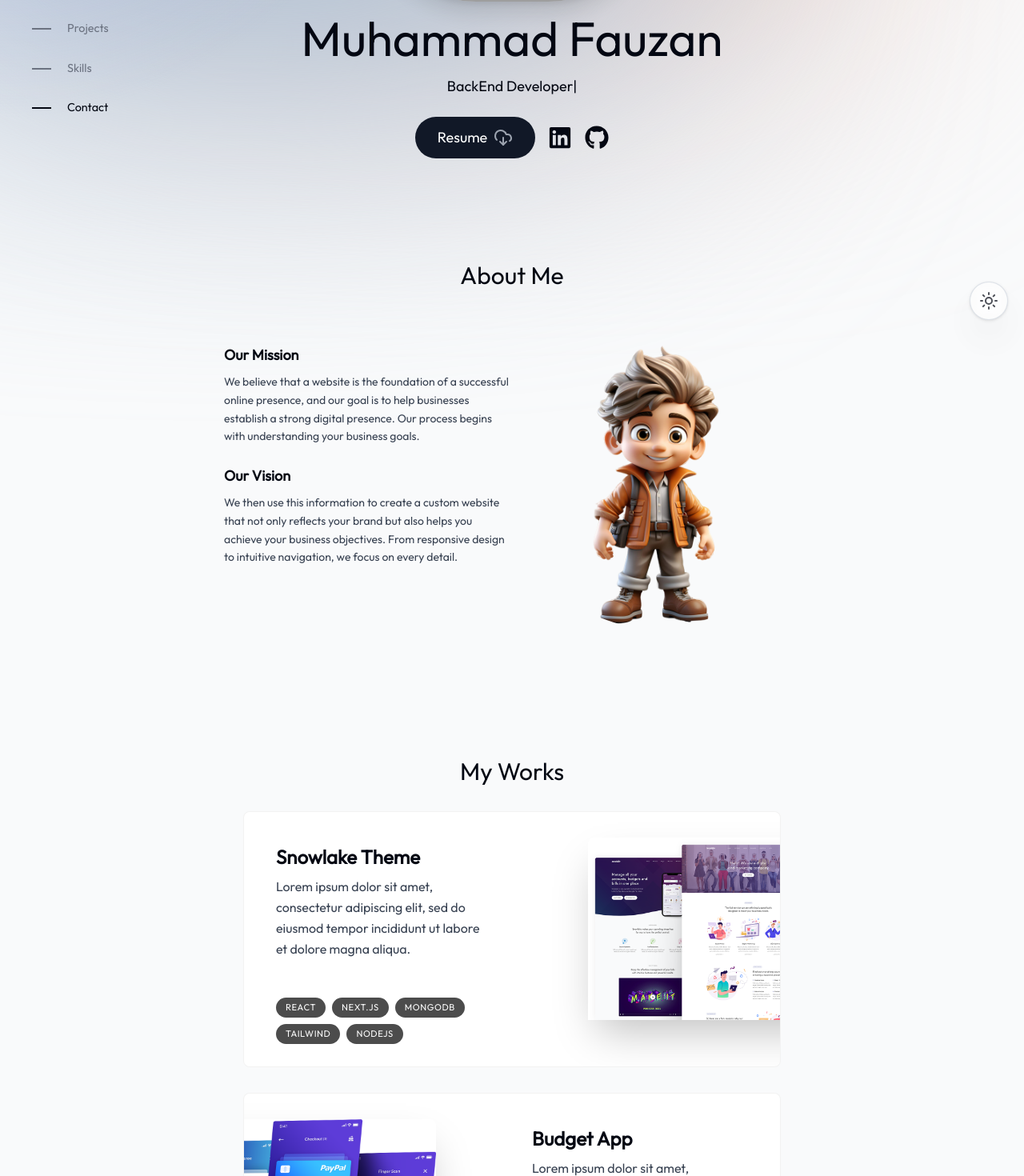
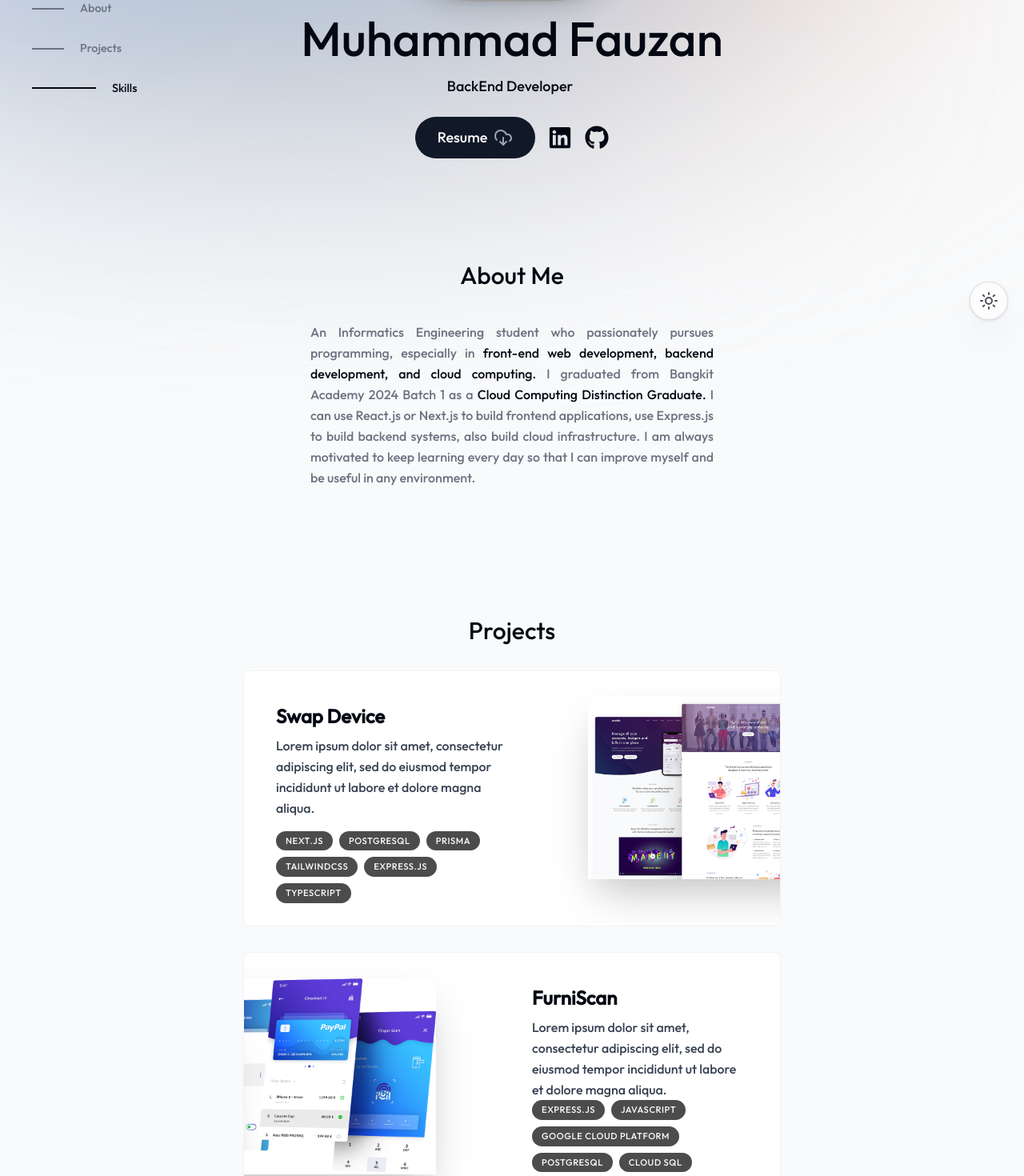
Before and after one commit to muhammadfauzanis/portfolio-v1, a Next.js app: page / in a window 1280 px wide. Shown: the part 380-1850 px from the top of the page at 80% size. Built offline with nearby package versions, Linux system fonts and the light colour scheme; grey boxes are pictures that could not be loaded.

Commit message:
fix bug, completed about section

```diff
--- a/src/app/layout.tsx
+++ b/src/app/layout.tsx
@@ -8,7 +8,7 @@ import Navbar from '@/components/navbar';
 import CursorLight from '@/components/CursorLight';
 
 const outfit = Outfit({
-  weight: '400',
+  weight: '500',
   subsets: ['latin'],
   display: 'swap',
 });
--- a/src/app/page.tsx
+++ b/src/app/page.tsx
@@ -1,5 +1,4 @@
 import About from '@/components/about';
-import Contact from '@/components/contact';
 import Intro from '@/components/intro';
 import Projects from '@/components/projects';
 import Skills from '@/components/skills';
@@ -11,7 +10,6 @@ export default function Home() {
       <About />
       <Projects />
       <Skills />
-      <Contact />
     </main>
   );
 }
--- a/src/components/about.tsx
+++ b/src/components/about.tsx
@@ -1,14 +1,14 @@
-"use client";
+'use client';
 
-import React from "react";
-import Image from "next/image";
-import { motion } from "framer-motion";
-import SectionHeading from "./section-heading";
-import { Fade } from "react-awesome-reveal";
-import { useSectionInView } from "@/lib/useInView";
+import React from 'react';
+import Image from 'next/image';
+import { motion } from 'framer-motion';
+import SectionHeading from './section-heading';
+import { Fade } from 'react-awesome-reveal';
+import { useSectionInView } from '@/lib/useInView';
 
 export default function About() {
-  const { ref } = useSectionInView("#about");
+  const { ref } = useSectionInView('#about');
 
   return (
     <motion.section
@@ -20,59 +20,41 @@ export default function About() {
       id="about"
     >
       <div className="container mx-auto">
-      <Fade direction="up" delay={400} cascade damping={1e-1} triggerOnce={true}>
-        <SectionHeading>
-          About Me
-        </SectionHeading>
-      </Fade>
+        <Fade
+          direction="up"
+          delay={400}
+          cascade
+          damping={1e-1}
+          triggerOnce={true}
+        >
+          <SectionHeading>About Me</SectionHeading>
+        </Fade>
 
-
-        <div className="grid xl:grid-cols-2 lg:text-start">
-
-          <div className="flex-1">
-            {/* Content */}
-            <div className="text-lg mt-12 xl:mt-3">
-              <div className="flex justify-start flex-col">
-
-
-
-
-              <Fade direction="up" delay={400} cascade damping={1e-1} triggerOnce={true}>
-                <h3 className="font-bold mt-6">Our Mission</h3>
-              </Fade>
-              <Fade direction="up" delay={600} cascade damping={1e-1} triggerOnce={true}>
-                <p className="mt-2 leading-relaxed text-sm text-gray-700 dark:text-white/70">
-                We believe that a website is the foundation of a successful online presence, and our goal is to help businesses establish a strong digital presence. Our process begins with understanding your business goals.
-                </p>
-              </Fade>
-              <Fade direction="up" delay={800} cascade damping={1e-1} triggerOnce={true}>
-                <h3 className="font-bold mt-6">Our Vision</h3>
-              </Fade>
-              <Fade direction="up" delay={1000} cascade damping={1e-1} triggerOnce={true}>
-                  <p className="mt-2 leading-relaxed text-sm text-gray-700 dark:text-white/70">
-                  We then use this information to create a custom website that not only reflects your brand but also helps you achieve your business objectives. From responsive design to intuitive navigation, we focus on every detail.
-                  </p>
-              </Fade>
-
-
-
-              </div>
-            </div>
-          </div>
-          <div>
-          <Fade direction="right" delay={600} cascade damping={1e-1} triggerOnce={true}>
-          <Image
-              src="/about.png"
-              width="600"
-              height="600"
-              alt="portrait"
-              quality="100"
-              priority={true}
-              className="rounded-full mt-8 object-cover"
-            />
+        <div className="flex justify-center flex-col w-[70%] m-auto">
+          <Fade
+            direction="up"
+            delay={600}
+            cascade
+            damping={1e-1}
+            triggerOnce={true}
+          >
+            <p className="mt-2 leading-relaxed text-justify text-gray-500 dark:text-gray-500">
+              An Informatics Engineering student who passionately pursues
+              programming, especially in{' '}
+              <span className="text-gray-950 dark:text-gray-100 ">
+                front-end web development, backend development, and cloud
+                computing.
+              </span>{' '}
+              I graduated from Bangkit Academy 2024 Batch 1 as a{' '}
+              <span className="text-gray-950 dark:text-gray-100 ">
+                Cloud Computing Distinction Graduate.
+              </span>{' '}
+              I can use React.js or Next.js to build frontend applications, use
+              Express.js to build backend systems, also build cloud
+              infrastructure. I am always motivated to keep learning every day
+              so that I can improve myself and be useful in any environment.
+            </p>
           </Fade>
-
-          </div>
         </div>
       </div>
     </motion.section>
--- a/src/components/header.tsx
+++ b/src/components/header.tsx
@@ -30,9 +30,9 @@ export default function Header({ links }: HeaderProps) {
             >
               <NextLink
                 className={clsx(
-                  'flex w-full items-center justify-start gap-x-5  px-3 py-3 hover:text-gray-950 transition dark:text-gray-500 dark:hover:text-gray-300 group',
+                  'flex w-full items-center justify-start gap-x-5  px-3 py-3 hover:text-gray-950 transition dark:text-gray-500 dark:hover:text-gray-100 group',
                   {
-                    'text-gray-950 dark:text-gray-300 ':
+                    'text-gray-950 dark:text-gray-100 ':
                       activeSection === link.hash,
                     'text-gray-500 dark:text-gray-500 ':
                       activeSection !== link.hash,
@@ -46,9 +46,9 @@ export default function Header({ links }: HeaderProps) {
               >
                 <hr
                   className={clsx(
-                    'border-[1.5px] group-hover:border-gray-950 dark:border-gray-500 dark:group-hover:border-gray-300 w-6 group-hover:w-12 transition-all duration-300',
+                    'border-[1.5px] group-hover:border-gray-950 dark:border-gray-500 dark:group-hover:border-gray-100 w-10 group-hover:w-20 transition-all duration-500',
                     {
-                      ' border-gray-950 dark:border-gray-300 w-12':
+                      ' border-gray-950 dark:border-gray-100 w-20':
                         activeSection === link.hash,
                       ' border-gray-500 dark:border-gray-500':
                         activeSection !== link.hash,
@@ -59,7 +59,7 @@ export default function Header({ links }: HeaderProps) {
                 <p>{link.nameEng}</p>
                 {link.hash === activeSection && (
                   <motion.span
-                    className=" text-gray-950 dark:text-gray-300"
+                    className=" text-gray-950 dark:text-gray-100"
                     layoutId="activeSection"
                     transition={{
                       type: 'spring',
--- a/src/components/project-card.tsx
+++ b/src/components/project-card.tsx
@@ -1,9 +1,9 @@
-"use client";
+'use client';
 
-import { useRef } from "react";
-import Image from "next/image";
-import { motion, useScroll, useTransform } from "framer-motion";
-import { ProjectInfo } from "@/lib/types";
+import { useRef } from 'react';
+import Image from 'next/image';
+import { motion, useScroll, useTransform } from 'framer-motion';
+import { ProjectInfo } from '@/lib/types';
 
 type ProjectProps = ProjectInfo;
 
@@ -16,7 +16,7 @@ export default function Project({
   const ref = useRef<HTMLDivElement>(null);
   const { scrollYProgress } = useScroll({
     target: ref,
-    offset: ["0 1", "1.33 1"],
+    offset: ['0 1', '1.33 1'],
   });
   const scaleProgess = useTransform(scrollYProgress, [0, 1], [0.8, 1]);
   const opacityProgess = useTransform(scrollYProgress, [0, 1], [0.6, 1]);
@@ -30,7 +30,7 @@ export default function Project({
       }}
       className="group mb-3 sm:mb-8 last:mb-0"
     >
-      <section className="bg-white max-w-[42rem] border border-black/5 rounded-lg overflow-hidden sm:pr-8 relative sm:h-[20rem] hover:bg-gray-200 transition sm:group-even:pl-8 dark:text-white dark:bg-white/10 dark:hover:bg-white/20">
+      <section className="bg-white max-w-[42rem] border border-black/5 rounded-lg overflow-hidden sm:pr- relative sm:h-[20rem] hover:bg-gray-200 transition sm:group-even:pl-8 dark:text-white dark:bg-white/10 dark:hover:bg-white/20">
         <div className="pt-4 pb-7 px-5 sm:pl-10 sm:pr-2 sm:pt-10 sm:max-w-[50%] flex flex-col h-full sm:group-even:ml-[18rem]">
           <h3 className="text-2xl font-semibold">{title}</h3>
           <p className="mt-2 leading-relaxed text-gray-700 dark:text-white/70">
--- a/src/components/projects.tsx
+++ b/src/components/projects.tsx
@@ -1,19 +1,17 @@
-"use client";
+'use client';
 
-import React from "react";
-import SectionHeading from "./section-heading";
-import { projectsData } from "@/lib/data";
-import Project from "./project-card";
-import { useSectionInView } from "@/lib/useInView";
+import React from 'react';
+import SectionHeading from './section-heading';
+import { projectsData } from '@/lib/data';
+import Project from './project-card';
+import { useSectionInView } from '@/lib/useInView';
 
 export default function Projects() {
-  const { ref } = useSectionInView("#projects", 0.1);
+  const { ref } = useSectionInView('#projects', 0.1);
 
   return (
     <section ref={ref} id="projects" className="scroll-mt-28 mb-28">
-      <SectionHeading>
-        My works
-      </SectionHeading>
+      <SectionHeading>Projects</SectionHeading>
       <div>
         {projectsData.map((project, index) => (
           <Project {...project} key={index} />
--- a/src/lib/data.ts
+++ b/src/lib/data.ts
@@ -1,76 +1,79 @@
-import { Link, ProjectInfo } from "./types";
+import { Link, ProjectInfo } from './types';
 
 export const links: Link[] = [
   {
-    nameEng: "Home",
-    hash: "#home",
+    nameEng: 'Home',
+    hash: '#home',
   },
   {
-    nameEng: "About",
-    hash: "#about",
+    nameEng: 'About',
+    hash: '#about',
   },
   {
-     nameEng: "Projects",
-     hash: "#projects",
-   },
-  {
-    nameEng: "Skills",
-    hash: "#skills",
+    nameEng: 'Projects',
+    hash: '#projects',
   },
   {
-    nameEng: "Contact",
-    hash: "#contact",
+    nameEng: 'Skills',
+    hash: '#skills',
   },
 ];
 
 export const projectsData: ProjectInfo[] = [
   {
-    title: "Snowlake Theme",
+    title: 'Swap Device',
     description:
-      "Lorem ipsum dolor sit amet, consectetur adipiscing elit, sed do eiusmod tempor incididunt ut labore et dolore magna aliqua.",
-    tags: ["React", "Next.js", "MongoDB", "Tailwind", "NodeJS"],
-    imageUrl: "/image1.png",
-    link: "https://www.google.com",
+      'Lorem ipsum dolor sit amet, consectetur adipiscing elit, sed do eiusmod tempor incididunt ut labore et dolore magna aliqua.',
+    tags: [
+      'Next.js',
+      'PostgreSQL',
+      'Prisma',
+      'TailwindCSS',
+      'Express.JS',
+      'TypeScript',
+    ],
+    imageUrl: '/image1.png',
+    link: 'https://www.google.com',
   },
   {
-    title: "Budget App",
+    title: 'FurniScan',
     description:
-      "Lorem ipsum dolor sit amet, consectetur adipiscing elit, sed do eiusmod tempor incididunt ut labore et dolore magna aliqua.",
-    tags: ["React", "Next.js", "MongoDB", "Tailwind", "NodeJS"],
-    imageUrl: "/image2.png",
-    link: "https://www.google.com",
+      'Lorem ipsum dolor sit amet, consectetur adipiscing elit, sed do eiusmod tempor incididunt ut labore et dolore magna aliqua.',
+    tags: [
+      'Express.js',
+      'JavaScript',
+      'Google Cloud Platform',
+      'PostgreSQL',
+      'Cloud SQL',
+      'Cloud Run',
+      'Tensorflow JS',
+    ],
+    imageUrl: '/image2.png',
+    link: 'https://www.google.com',
   },
   {
-    title: "Storage App",
+    title: 'Jardin Resto App',
     description:
-      "Lorem ipsum dolor sit amet, consectetur adipiscing elit, sed do eiusmod tempor incididunt ut labore et dolore magna aliqua.",
-    tags: ["React", "Next.js", "MongoDB", "Tailwind", "NodeJS"],
-    imageUrl: "/image3.png",
-    link: "https://www.google.com",
-  },
-  {
-    title: "Missio Theme",
-    description:
-      "Lorem ipsum dolor sit amet, consectetur adipiscing elit, sed do eiusmod tempor incididunt ut labore et dolore magna aliqua.",
-    tags: ["React", "Next.js", "MongoDB", "Tailwind", "NodeJS"],
-    imageUrl: "/image4.png",
-    link: "https://www.google.com",
+      'Lorem ipsum dolor sit amet, consectetur adipiscing elit, sed do eiusmod tempor incididunt ut labore et dolore magna aliqua.',
+    tags: ['React', 'JavaScript', 'MongoDB', 'Tailwind CSS', 'Express.js'],
+    imageUrl: '/image3.png',
+    link: 'https://www.google.com',
   },
 ];
 
 export const skillsData = [
-  "HTML",
-  "CSS",
-  "JavaScript",
-  "TypeScript",
-  "React",
-  "Next.js",
-  "Node.js",
-  "Git",
-  "Tailwind",
-  "Prisma",
-  "MongoDB",
-  "Redux Toolkit",
-  "Express",
-  "Framer Motion",
+  'HTML',
+  'CSS',
+  'JavaScript',
+  'TypeScript',
+  'React',
+  'Next.js',
+  'Node.js',
+  'Git',
+  'Tailwind',
+  'Prisma',
+  'MongoDB',
+  'Redux Toolkit',
+  'Express',
+  'Framer Motion',
 ];
```
Also changed, not shown: src/components/navbar.tsx (+4 -4 lines).
